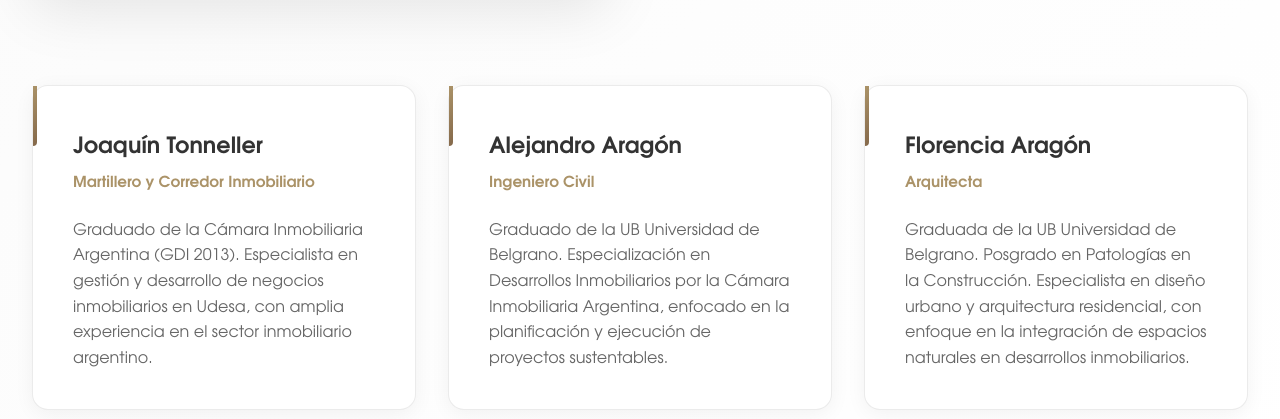
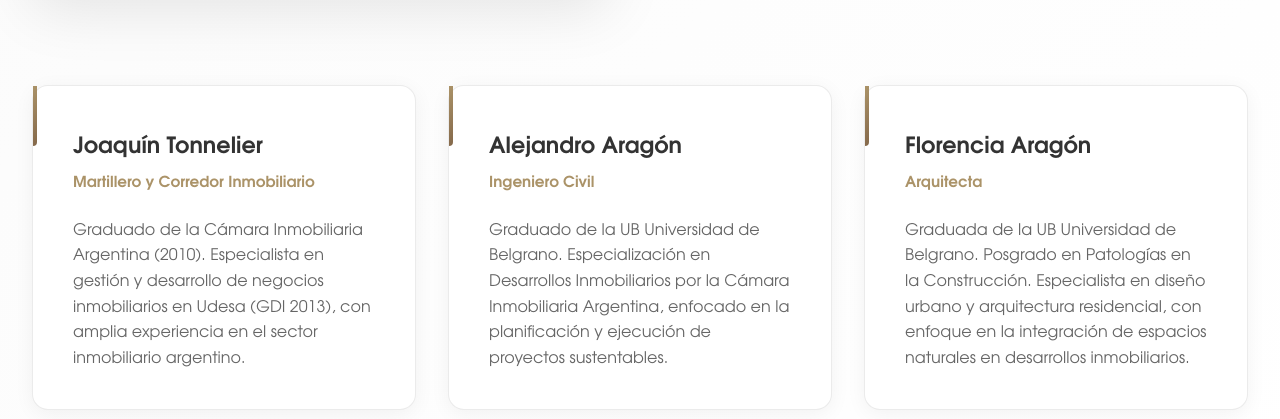
Before and after one commit to jesuscestari/Conterra, a React (Vite) app: page / in a window 1280 px wide. Shown: the part 4640-5059 px from the top of the page. Built offline with nearby package versions, Linux system fonts and the light colour scheme.

Commit message:
Correct spelling of Joaquín Tonnelier in QuienesSomos component and update WhatsAppButton message for clarity regarding project information.

```diff
--- a/src/components/QuienesSomos.jsx
+++ b/src/components/QuienesSomos.jsx
@@ -26,9 +26,9 @@ const QuienesSomos = () => {
 
   const equipo = [
     {
-      nombre: 'Joaquín Tonneller',
+      nombre: 'Joaquín Tonnelier',
       rol: 'Martillero y Corredor Inmobiliario',
-      descripcion: 'Graduado de la Cámara Inmobiliaria Argentina (GDI 2013). Especialista en gestión y desarrollo de negocios inmobiliarios en Udesa, con amplia experiencia en el sector inmobiliario argentino.',
+      descripcion: 'Graduado de la Cámara Inmobiliaria Argentina (2010). Especialista en gestión y desarrollo de negocios inmobiliarios en Udesa (GDI 2013), con amplia experiencia en el sector inmobiliario argentino.',
     },
     {
       nombre: 'Alejandro Aragón',
--- a/src/components/WhatsAppButton.jsx
+++ b/src/components/WhatsAppButton.jsx
@@ -15,9 +15,9 @@ const WhatsAppButton = () => {
   }, [])
 
   const handleWhatsAppClick = () => {
-    // Número de teléfono - reemplaza con el número real
-    const phoneNumber = "5491161415555" // Ejemplo: Argentina
-    const message = "Hola, me interesa obtener más información sobre Pilará y los proyectos de Conterra Desarrollos."
+
+    const phoneNumber = "5491161415555"
+    const message = "Hola, me interesa obtener más información sobre el proyecto"
     const whatsappUrl = `https://wa.me/${phoneNumber}?text=${encodeURIComponent(message)}`
     window.open(whatsappUrl, '_blank')
   }
```
